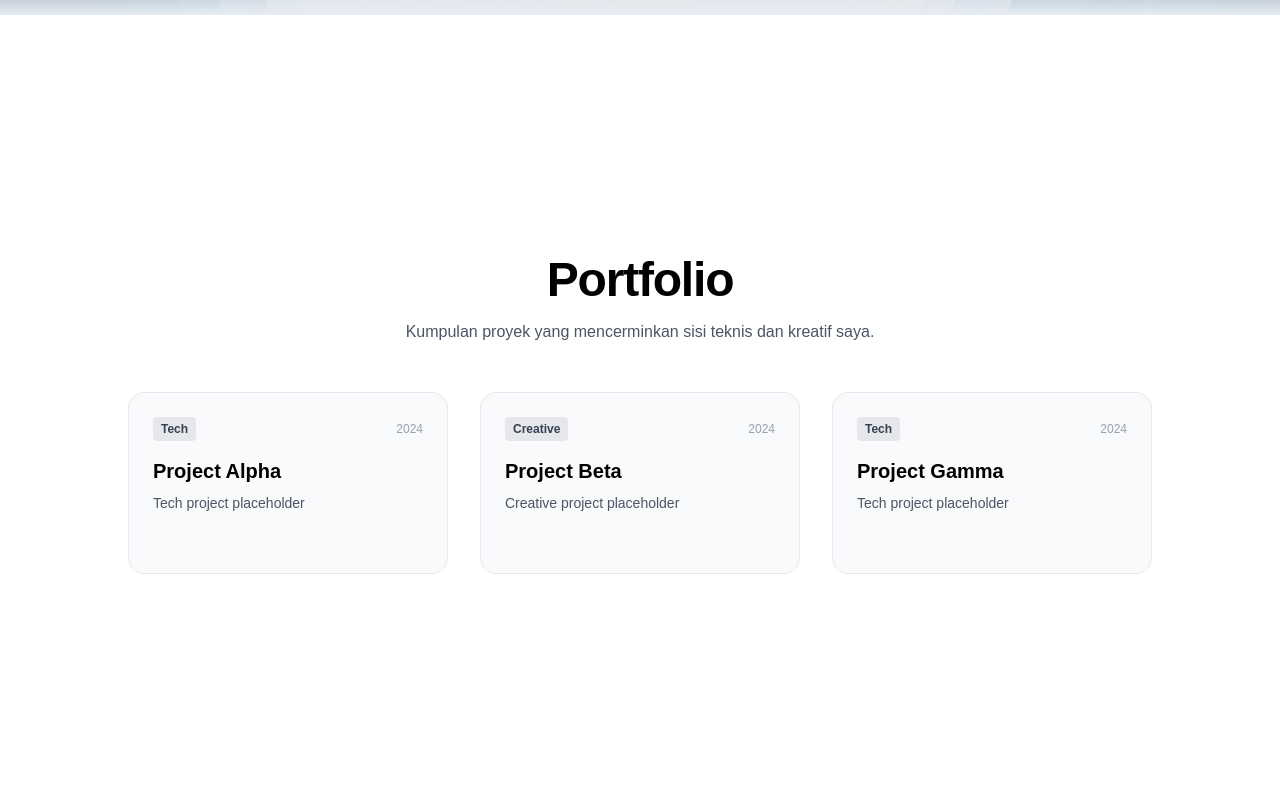
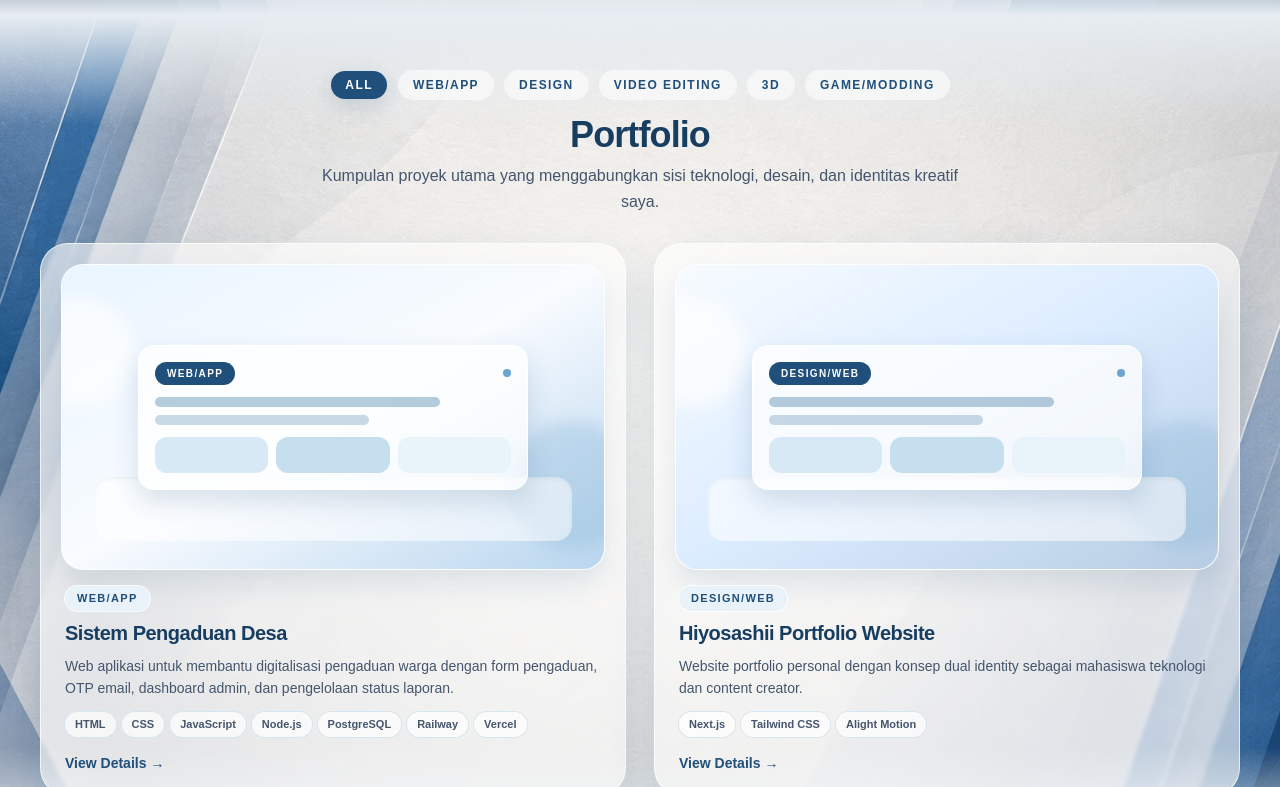
Before and after one commit to Abduldinata/hiyosashii-portfolio, a Next.js app: page / in a window 1280 px wide. Shown: the part 1473-2260 px from the top of the page. Built offline with nearby package versions, Linux system fonts and the light colour scheme.

Commit message:
update portfolio section layout

```diff
--- a/src/components/sections/PortfolioSection.jsx
+++ b/src/components/sections/PortfolioSection.jsx
@@ -1,42 +1,166 @@
-import React from 'react';
-import { projectsData } from '../../data/projects';
+import React from "react";
+
+const filters = [
+  "All",
+  "Web/App",
+  "Design",
+  "Video Editing",
+  "3D",
+  "Game/Modding",
+];
+
+const featuredProjects = [
+  {
+    title: "Sistem Pengaduan Desa",
+    category: "Web/App",
+    tools: [
+      "HTML",
+      "CSS",
+      "JavaScript",
+      "Node.js",
+      "PostgreSQL",
+      "Railway",
+      "Vercel",
+    ],
+    description:
+      "Web aplikasi untuk membantu digitalisasi pengaduan warga dengan form pengaduan, OTP email, dashboard admin, dan pengelolaan status laporan.",
+  },
+  {
+    title: "Hiyosashii Portfolio Website",
+    category: "Design/Web",
+    tools: ["Next.js", "Tailwind CSS", "Alight Motion"],
+    description:
+      "Website portfolio personal dengan konsep dual identity sebagai mahasiswa teknologi dan content creator.",
+  },
+];
 
 export default function PortfolioSection() {
   return (
     <section
       id="portfolio"
-      className="min-h-screen w-full flex flex-col justify-center items-center px-6 py-20 bg-white dark:bg-black text-black dark:text-white"
+      className="relative flex min-h-[calc(100vh-88px)] w-full items-center justify-center overflow-hidden px-4 py-14 text-slate-900 sm:px-6 lg:px-8"
     >
-      <div className="max-w-5xl w-full space-y-12">
-        <div className="text-center space-y-4">
-          <h2 className="text-3xl md:text-5xl font-bold tracking-tight">Portfolio</h2>
-          <p className="text-gray-600 dark:text-zinc-400 max-w-xl mx-auto">
-            Kumpulan proyek yang mencerminkan sisi teknis dan kreatif saya.
+      {/* Background image */}
+      <img
+        src="/assets/backgrounds/bg-portfolio.png"
+        alt=""
+        aria-hidden="true"
+        className="absolute inset-0 z-0 h-full w-full object-cover"
+      />
+
+      {/* Readability overlay */}
+      <div className="absolute inset-0 z-[1] bg-white/10 pointer-events-none" />
+
+      {/* Top fade from Skills */}
+      <div className="absolute left-0 right-0 top-0 z-[2] h-[110px] bg-gradient-to-b from-[#e7edf2] to-transparent pointer-events-none" />
+
+      {/* Bottom fade to Achievement */}
+      <div className="absolute bottom-0 left-0 right-0 z-[2] h-[105px] bg-gradient-to-b from-transparent to-[#e7edf2] pointer-events-none" />
+
+      <div className="relative z-10 mx-auto w-full max-w-[1200px]">
+        <div className="mb-7 text-center">
+          <div className="mb-4 flex flex-wrap items-center justify-center gap-2 sm:gap-3">
+            {filters.map((filter) => {
+              const isActive = filter === "All";
+
+              return (
+                <button
+                  key={filter}
+                  type="button"
+                  className={`rounded-full px-3.5 py-1.5 text-[11px] font-bold uppercase tracking-[0.12em] transition-colors sm:text-xs ${
+                    isActive
+                      ? "bg-[#1f4f7a] text-white shadow-[0_8px_22px_rgba(31,79,122,0.18)]"
+                      : "bg-white/55 text-[#1f4f7a] ring-1 ring-white/60 hover:bg-white/75"
+                  }`}
+                >
+                  {filter}
+                </button>
+              );
+            })}
+          </div>
+
+          <h2 className="text-3xl font-extrabold tracking-tight text-[#173d61] md:text-4xl">
+            Portfolio
+          </h2>
+          <p className="mx-auto mt-2 max-w-2xl text-sm font-medium leading-relaxed text-slate-600 md:text-base">
+            Kumpulan proyek utama yang menggabungkan sisi teknologi, desain, dan
+            identitas kreatif saya.
           </p>
         </div>
 
-        <div className="grid grid-cols-1 md:grid-cols-2 lg:grid-cols-3 gap-8">
-          {projectsData.map((project) => (
+        <div className="grid grid-cols-1 gap-5 md:grid-cols-2 lg:gap-7">
+          {featuredProjects.map((project, index) => (
+            <article
+              key={project.title}
+              className="group rounded-[28px] border border-white/70 bg-white/58 p-4 shadow-[0_18px_45px_rgba(31,79,122,0.14)] backdrop-blur-[2px] transition-transform duration-300 hover:-translate-y-1 sm:p-5"
+            >
+              <div className="aspect-video overflow-hidden rounded-[22px] border border-white/80 bg-[#f8fbff] shadow-[0_14px_28px_rgba(31,79,122,0.12)]">
                 <div
-              key={project.id}
-              className="group p-6 rounded-2xl bg-gray-50 dark:bg-zinc-950 border border-gray-200 dark:border-zinc-800 hover:border-blue-500 dark:hover:border-blue-500 transition-colors"
+                  className={`relative flex h-full w-full items-center justify-center overflow-hidden ${
+                    index === 0
+                      ? "bg-gradient-to-br from-[#e9f5ff] via-[#f8fbff] to-[#b9d6ee]"
+                      : "bg-gradient-to-br from-[#f7fbff] via-[#dcecff] to-[#b7cde3]"
+                  }`}
                 >
-              <div className="flex items-center justify-between mb-4">
-                <span className="text-xs font-semibold px-2 py-1 rounded bg-gray-200 dark:bg-zinc-800 text-gray-700 dark:text-zinc-300">
+                  <div className="absolute -left-10 top-8 h-28 w-28 rounded-full bg-white/65 blur-sm" />
+                  <div className="absolute -right-8 bottom-5 h-32 w-32 rounded-full bg-[#7fb1d5]/30 blur-sm" />
+                  <div className="absolute inset-x-8 bottom-7 h-16 rounded-2xl bg-white/55 shadow-inner" />
+                  <div className="relative w-[72%] rounded-2xl border border-white/75 bg-white/75 p-4 shadow-[0_12px_26px_rgba(31,79,122,0.16)]">
+                    <div className="mb-3 flex items-center justify-between gap-3">
+                      <span className="rounded-full bg-[#1f4f7a] px-3 py-1 text-[10px] font-bold uppercase tracking-[0.14em] text-white">
                         {project.category}
                       </span>
-                <span className="text-xs text-gray-400">2024</span>
+                      <span className="h-2 w-2 rounded-full bg-[#6aa6cf]" />
                     </div>
-              <h3 className="text-xl font-bold mb-2 group-hover:text-blue-600 dark:group-hover:text-blue-400 transition-colors">
+                    <div className="space-y-2">
+                      <div className="h-2.5 w-4/5 rounded-full bg-[#2f6d9b]/35" />
+                      <div className="h-2.5 w-3/5 rounded-full bg-[#2f6d9b]/25" />
+                      <div className="mt-3 grid grid-cols-3 gap-2">
+                        <div className="h-9 rounded-xl bg-[#d7e9f5]" />
+                        <div className="h-9 rounded-xl bg-[#c6dfef]" />
+                        <div className="h-9 rounded-xl bg-[#e9f3fa]" />
+                      </div>
+                    </div>
+                  </div>
+                </div>
+              </div>
+
+              <div className="px-1 pt-4">
+                <div className="mb-2 flex flex-wrap items-center gap-2">
+                  <span className="rounded-full bg-[#e8f2f8] px-3 py-1 text-[11px] font-bold uppercase tracking-[0.12em] text-[#1f4f7a] ring-1 ring-white/80">
+                    {project.category}
+                  </span>
+                </div>
+
+                <h3 className="text-lg font-extrabold tracking-tight text-[#173d61] sm:text-xl">
                   {project.title}
                 </h3>
-              <p className="text-sm text-gray-600 dark:text-zinc-400">
+                <p className="mt-2 text-sm leading-relaxed text-slate-600">
                   {project.description}
                 </p>
-              <div className="mt-4 flex items-center gap-2 text-sm font-medium text-blue-600 dark:text-blue-400 opacity-0 group-hover:opacity-100 transition-opacity">
-                Lihat Detail &rarr;
+
+                <div className="mt-3 flex flex-wrap gap-1.5">
+                  {project.tools.map((tool) => (
+                    <span
+                      key={tool}
+                      className="rounded-full bg-white/70 px-2.5 py-1 text-[11px] font-semibold text-slate-600 ring-1 ring-[#d7e5ef]"
+                    >
+                      {tool}
+                    </span>
+                  ))}
                 </div>
+
+                <button
+                  type="button"
+                  className="mt-4 inline-flex items-center text-sm font-extrabold text-[#1f4f7a] transition-colors group-hover:text-[#163b5e]"
+                >
+                  View Details{" "}
+                  <span className="ml-1 transition-transform group-hover:translate-x-1">
+                    →
+                  </span>
+                </button>
               </div>
+            </article>
           ))}
         </div>
       </div>
```
Lines whose indentation alone changed are shown as unchanged.
